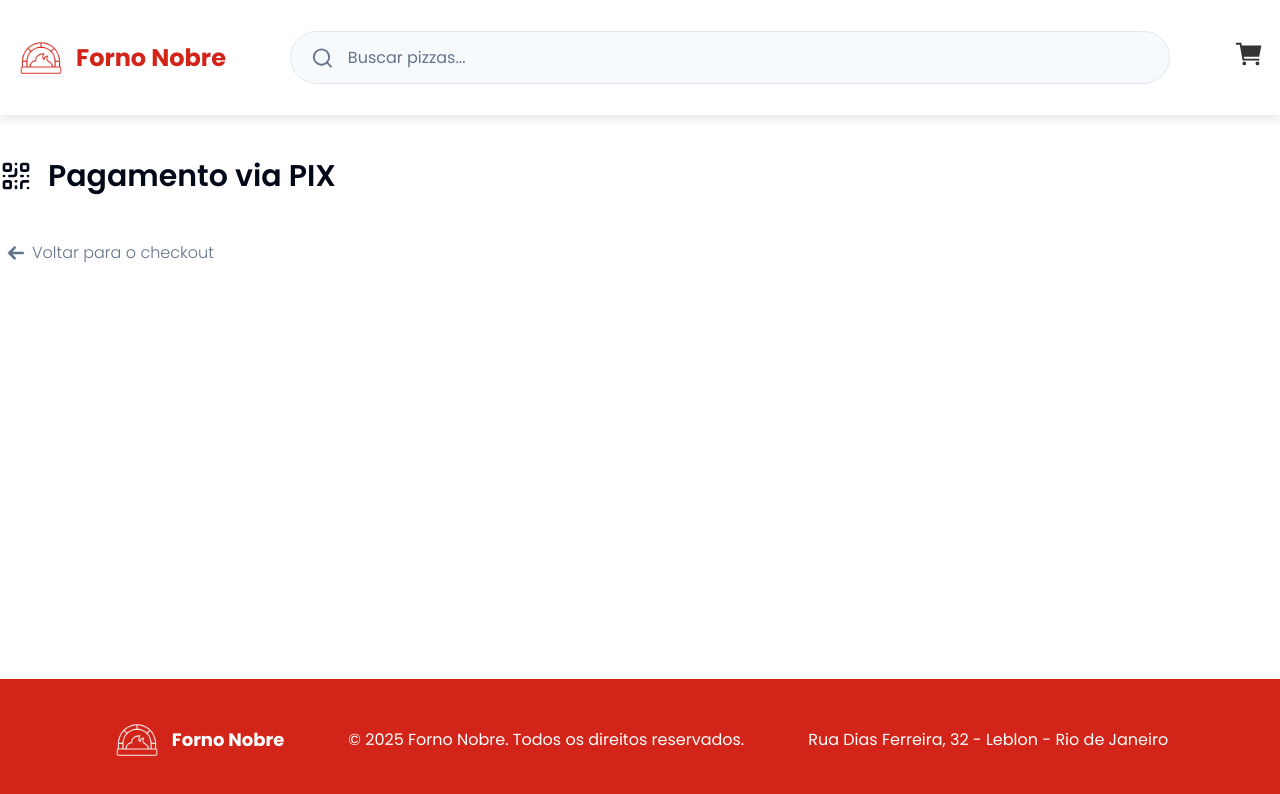
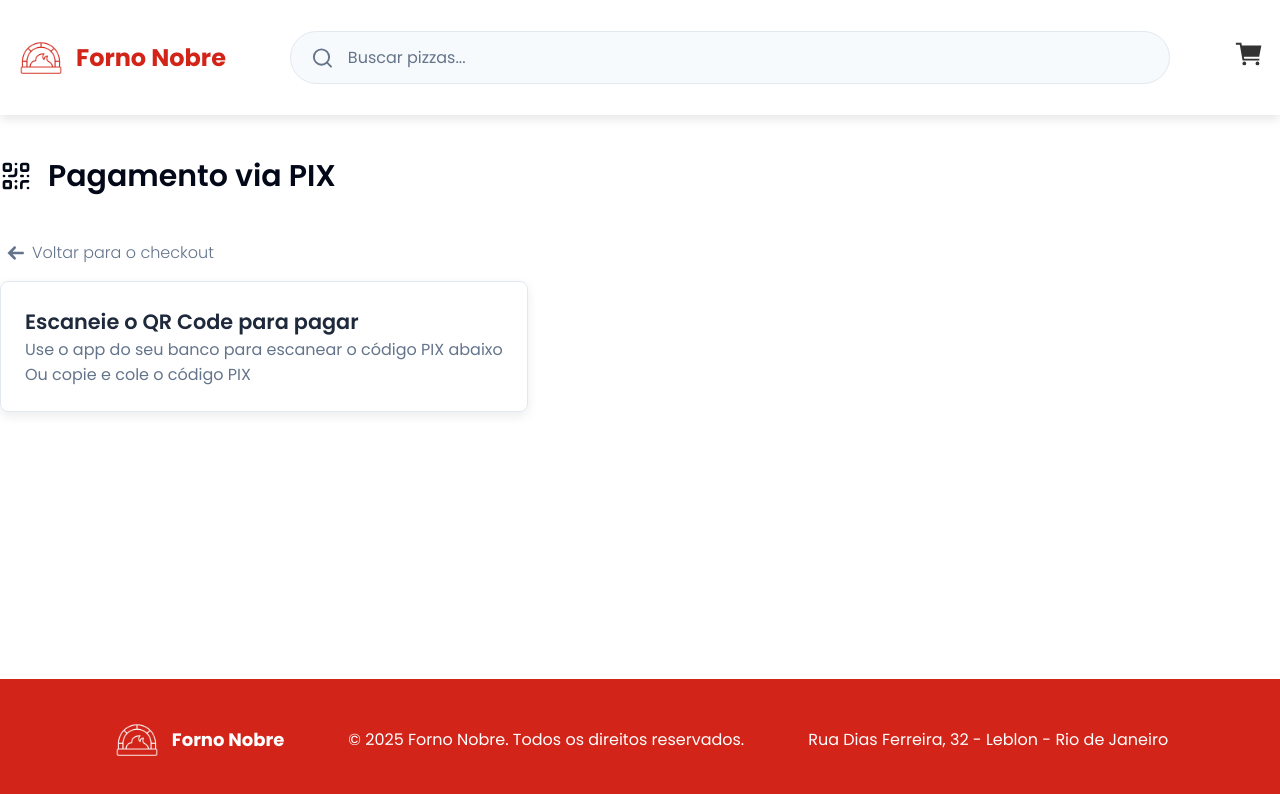
Before and after one commit to GGhiaroni/forno-nobre, a React (Vite) app: page /pagamento-pix in a window 1280 px wide. Shown: the top 794 px of the page. Built offline with nearby package versions, Linux system fonts and the light colour scheme.

Commit message:
instalando a biblioteca qrcode.react e aprimorando o design dessa página

```diff
--- a/package.json
+++ b/package.json
@@ -13,6 +13,7 @@
     "framer-motion": "^12.11.3",
     "mobx": "^6.13.7",
     "mobx-react-lite": "^4.1.0",
+    "qrcode.react": "^4.2.0",
     "react": "^19.0.0",
     "react-dom": "^19.0.0",
     "react-icons": "^5.5.0",
--- a/src/Pages/PagamentoPix.jsx
+++ b/src/Pages/PagamentoPix.jsx
@@ -73,6 +73,30 @@ const LinkEstilizado = styled(Link)`
   width: fit-content;
 `;
 
+const ContainerQrCode = styled.div`
+  display: flex;
+  flex-direction: column;
+  border: 1px solid var(--cor-cinza-claro-extra);
+  padding: 1.5rem;
+  border-radius: 8px;
+  box-shadow: 0 4px 12px rgba(0, 0, 0, 0.08);
+`;
+
+const ContainerCards = styled.div`
+  display: flex;
+`;
+
+const ParagrafoEstilizado = styled.div`
+  font-size: 1.3rem;
+  font-weight: 600;
+  color: var(--cor-cinza-escuro);
+`;
+
+const ParagrafoEstilizadoSecundario = styled.div`
+  font-size: 1rem;
+  color: var(--cor-cinza-medio);
+`;
+
 const PagamentoPix = () => {
   return (
     <ContainerPrincipal>
@@ -86,6 +110,19 @@ const PagamentoPix = () => {
           <TextoIconeSeta>Voltar para o checkout</TextoIconeSeta>
         </LinkEstilizado>
       </ContainerIconeETexto>
+      <ContainerCards>
+        <ContainerQrCode>
+          <ParagrafoEstilizado>
+            Escaneie o QR Code para pagar
+          </ParagrafoEstilizado>
+          <ParagrafoEstilizadoSecundario>
+            Use o app do seu banco para escanear o código PIX abaixo
+          </ParagrafoEstilizadoSecundario>
+          <ParagrafoEstilizadoSecundario>
+            Ou copie e cole o código PIX
+          </ParagrafoEstilizadoSecundario>
+        </ContainerQrCode>
+      </ContainerCards>
     </ContainerPrincipal>
   );
 };
```
Also changed, not shown: 1 other file (tests, documents, lock files or other folders).
